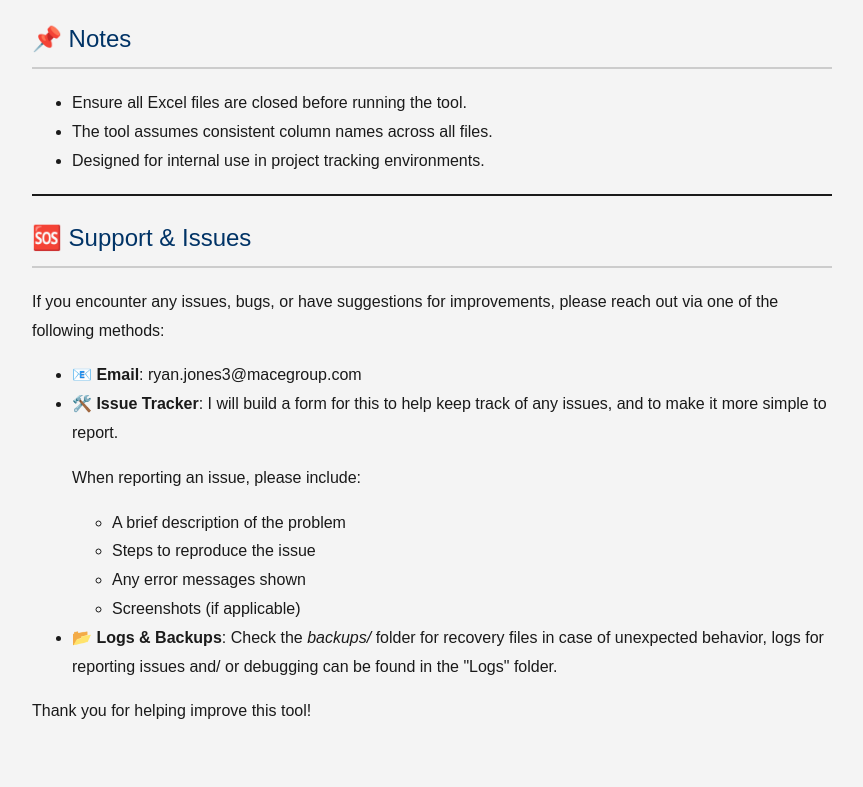
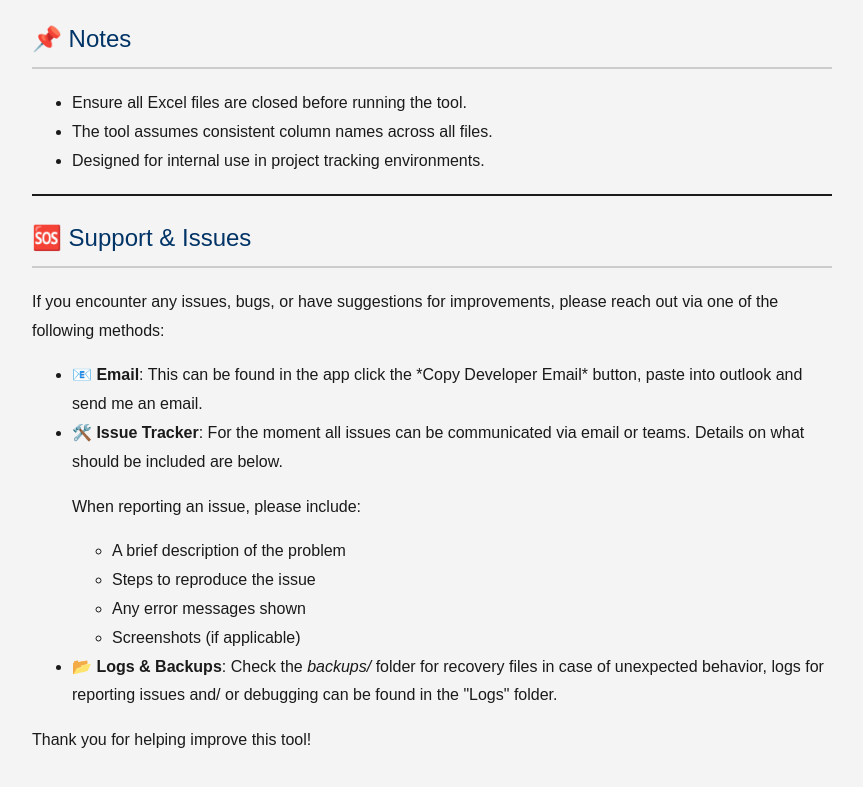
Before and after one commit to RyanJones9999/KES-Support-Guide, a plain HTML site: page index.html in a window 1280 px wide. Shown: the part 1614-2401 px from the top of the page, without its empty margins (208-1071 px from the left). Drawn offline with Linux system fonts and the light colour scheme; a script that the page names is missing.

Commit message:
Update index.html

```diff
--- a/index.html
+++ b/index.html
@@ -467,8 +467,8 @@ a {
 <h2 id="%F0%9F%86%98-support--issues">🆘 Support &amp; Issues</h2>
 <p>If you encounter any issues, bugs, or have suggestions for improvements, please reach out via one of the following methods:</p>
 <ul>
-<li>📧 <strong>Email</strong>: ryan.jones3@macegroup.com</li>
-<li>🛠️ <strong>Issue Tracker</strong>: I will build a form for this to help keep track of any issues, and to make it more simple to report.</li>
+<li>📧 <strong>Email</strong>: This can be found in the app click the *Copy Developer Email* button, paste into outlook and send me an email.</li>
+<li>🛠️ <strong>Issue Tracker</strong>: For the moment all issues can be communicated via email or teams. Details on what should be included are below.</li>
 	<p>When reporting an issue, please include:</p>
 	<ul>
 		<li>A brief description of the problem</li>
```
